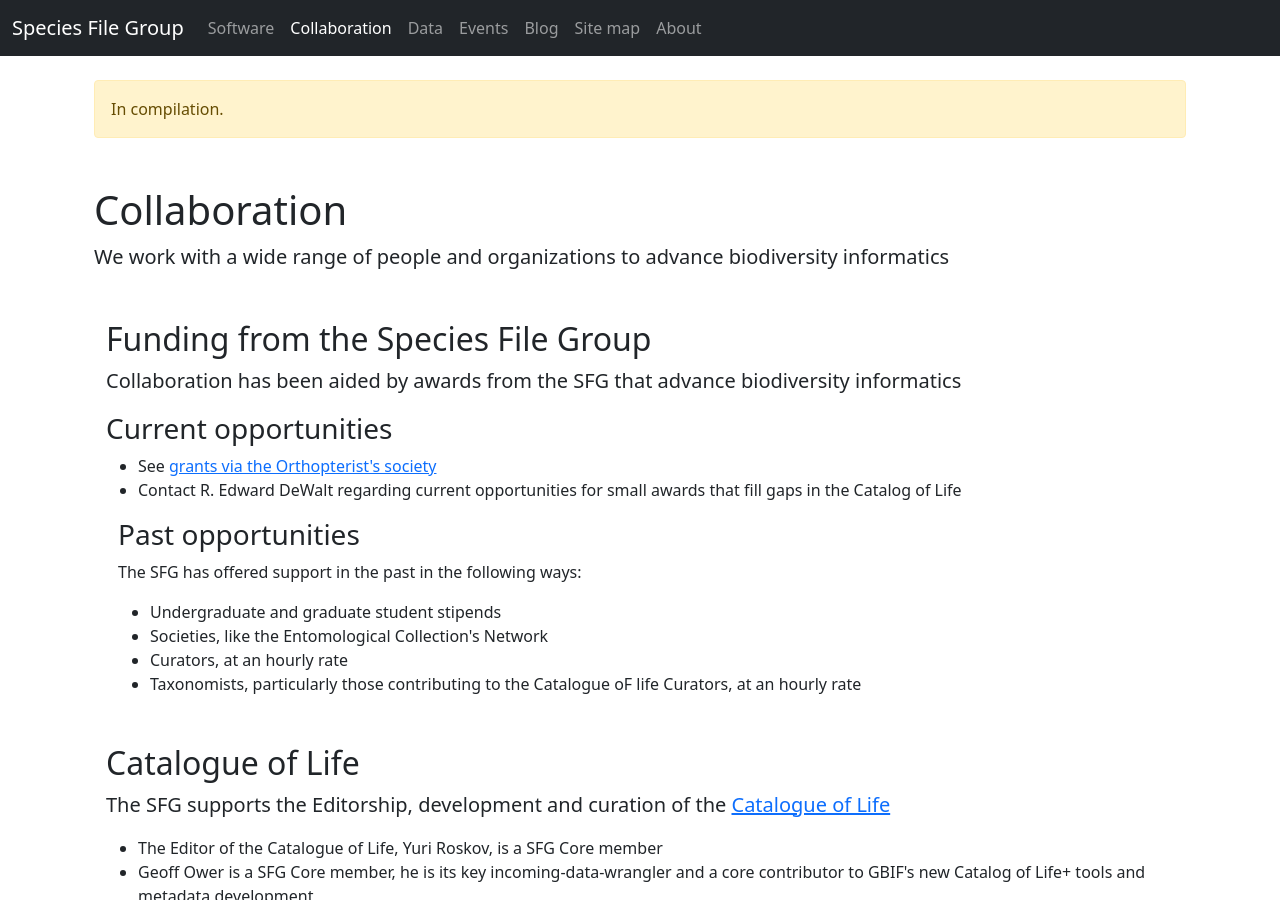
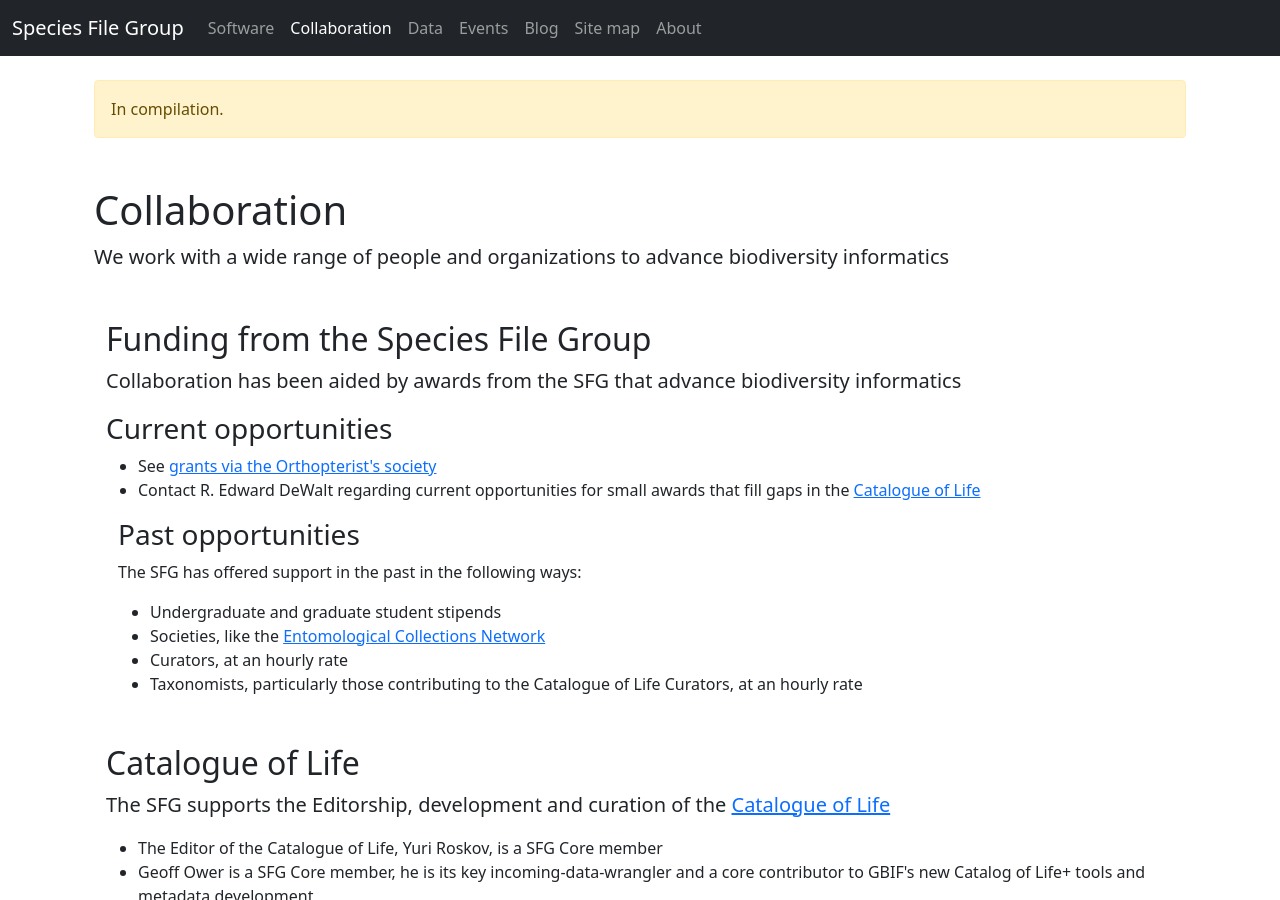
Before and after one commit to pnhogan/speciesfilegroup.github.io, a Jekyll site: the page built from collaboration.html, in a window 1280 px wide and 900 px high. Built offline with Jekyll 4.4.1, drawn with Linux system fonts in a browser that asks for light colours.

Commit message:
small edits

```diff
--- a/collaboration.html
+++ b/collaboration.html
@@ -16,7 +16,7 @@
     <h3> Current opportunities </h3>
     <ul>
       <li> See <a href="http://orthsoc.org/resources/grants-awards/"> grants via the Orthopterist's society</a> </li>
-      <li> Contact R. Edward DeWalt regarding current opportunities for small awards that fill gaps in the Catalog of Life </li>
+      <li> Contact R. Edward DeWalt regarding current opportunities for small awards that fill gaps in the <a href="https://catalogueoflife.org/">Catalogue of Life</a></li>
     </ul>
 
     <div class="container">
@@ -24,9 +24,9 @@
       <p> The SFG has offered support in the past in the following ways:</p>
       <ul>
         <li> Undergraduate and graduate student stipends </li>
-        <li> Societies, like the Entomological Collection's Network </li>
+        <li> Societies, like the <a href="https://ecnweb.net/">Entomological Collections Network</a></li>
         <li> Curators, at an hourly rate</li>
-        <li> Taxonomists, particularly those contributing to the Catalogue oF life Curators, at an hourly rate</li>
+        <li> Taxonomists, particularly those contributing to the Catalogue of Life Curators, at an hourly rate</li>
       </ul>
     </div>
   </div>
```
